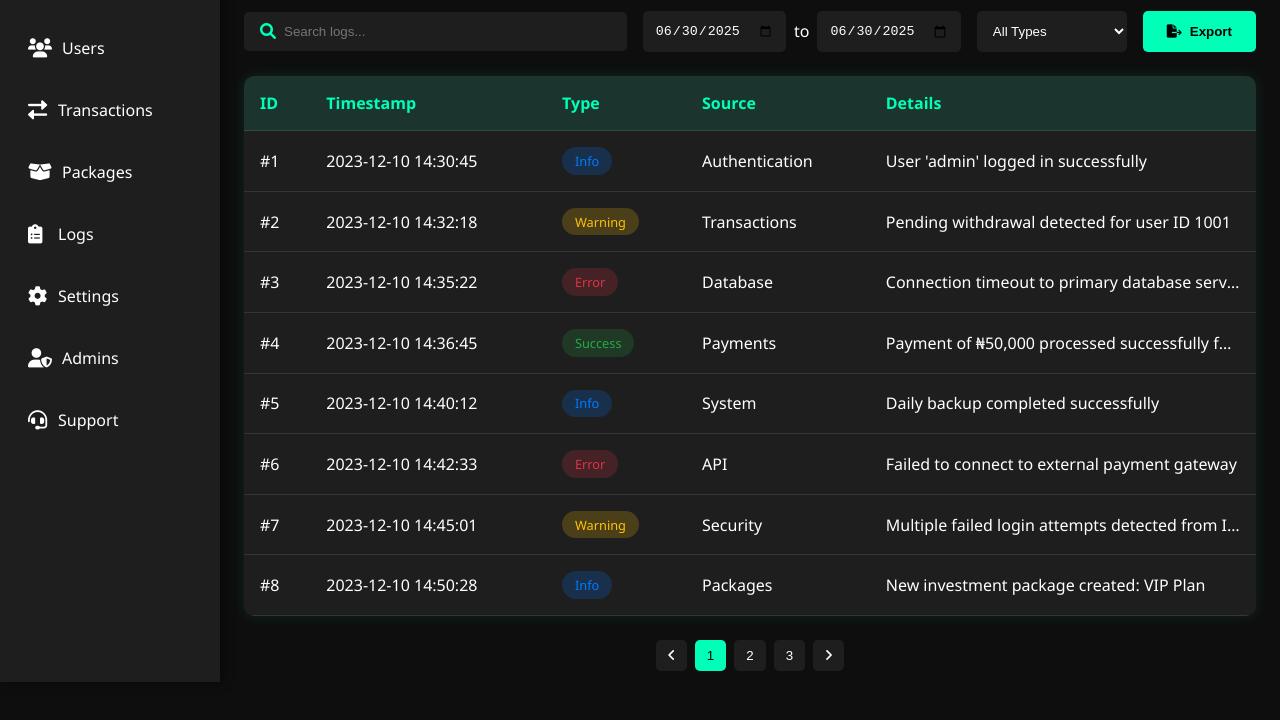
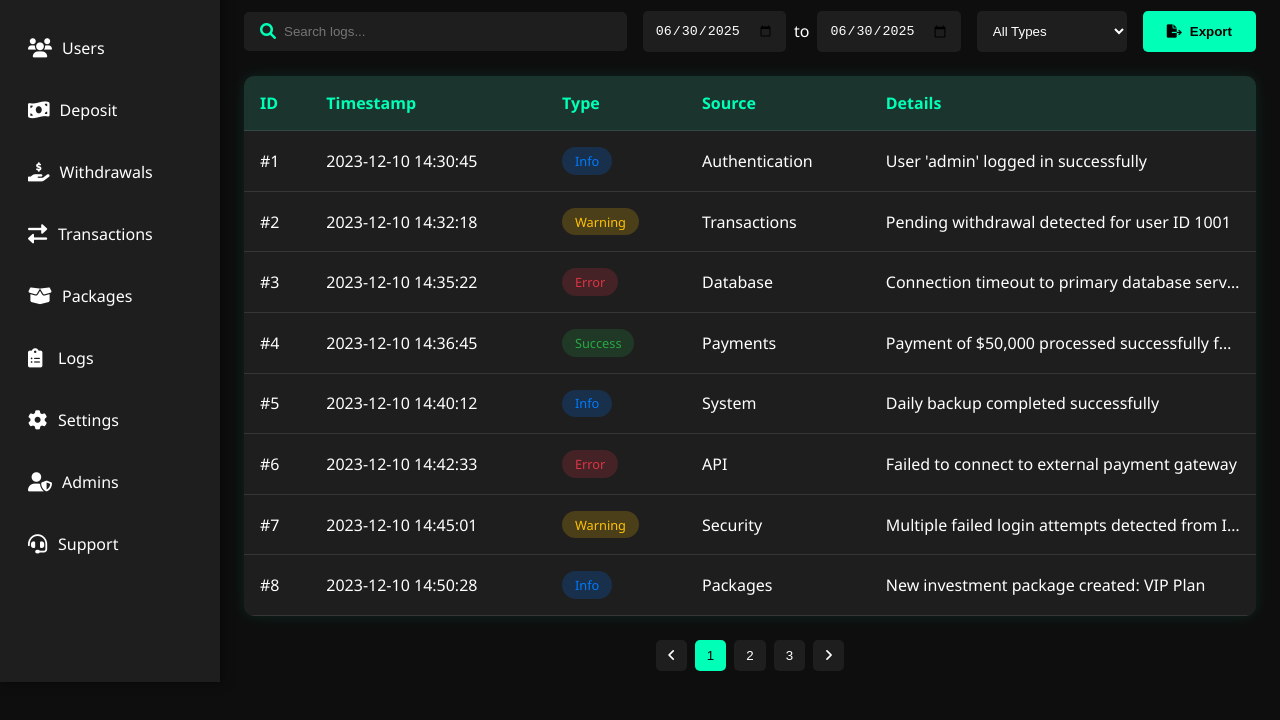
Before and after one commit to Koolboy001/Tradovate, a plain HTML site: page admin_panel/logs.html in a window 1280 px wide. Shown: the part 118-838 px from the top of the page. Drawn offline with Linux system fonts and the light colour scheme.

Commit message:
logs.html

```diff
--- a/admin_panel/logs.html
+++ b/admin_panel/logs.html
@@ -472,6 +472,18 @@
                 </a>
             </li>
             <li>
+                <a href="deposit.html" class="active">
+                    <i class="fas fa-money-bill-wave"></i>
+                    <span>Deposit</span>
+                </a>
+            </li>
+            <li>
+                <a href="withdrawal.html">
+                    <i class="fas fa-hand-holding-usd"></i>
+                    <span>Withdrawals</span>
+                </a>
+            </li>
+            <li>
                 <a href="transactions.html">
                     <i class="fas fa-exchange-alt"></i>
                     <span>Transactions</span>
@@ -484,7 +496,7 @@
                 </a>
             </li>
             <li>
-                <a href="logs.html" class="active">
+                <a href="logs.html">
                     <i class="fas fa-clipboard-list"></i>
                     <span>Logs</span>
                 </a>
@@ -604,7 +616,7 @@
             timestamp: "2023-12-10 14:36:45",
             type: "success",
             source: "Payments",
-            details: "Payment of ₦50,000 processed successfully for user ID 1002"
+            details: "Payment of $50,000 processed successfully for user ID 1002"
         }, {
             id: 5,
             timestamp: "2023-12-10 14:40:12",
```
